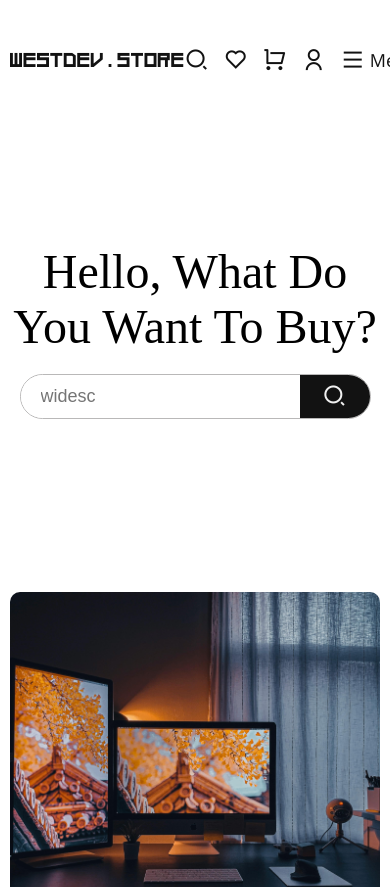
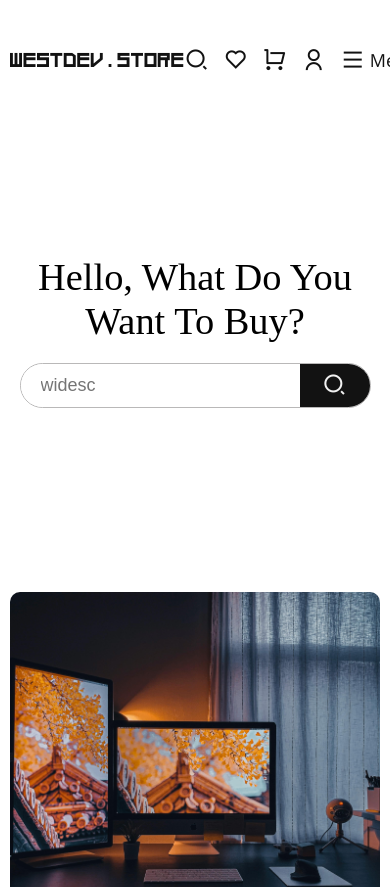
Before and after one commit to charlesarmah1002/web-design-assignment, a plain HTML site: page index.html in a window 390 px wide. Shown: the top 887 px of the page. Drawn offline with nearby package versions, Linux system fonts and the light colour scheme; a web font is replaced by a local one.

Commit message:
adjusting media query for hero section text

```diff
--- a/style.css
+++ b/style.css
@@ -142,6 +142,12 @@ section#hero {
     font-family: "Bahnschrift";
     text-transform: capitalize;
     text-align: center;
+  }
+
+  @media (max-width: 500px) {
+    h2 {
+      font-size: 2.4rem;
+    }
   }
 
   .searchBar {
```
